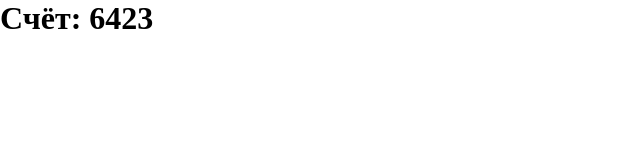
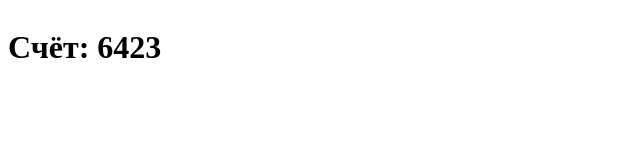
Before and after one commit to pi17v-ppse/Dimitriuk, a website: page 2048Game/index.html in a window 1280 px wide. Shown: the whole page, without its empty margins (0-640 px from the left). Drawn offline with Linux system fonts and the light colour scheme.

Commit message:
html and body stretched, padding removed

```diff
--- a/2048Game/main.css
+++ b/2048Game/main.css
@@ -1,9 +1,4 @@
-* {margin: 0; padding: 0;}
 
-html, body {
-    width: 100%;
-    height: 100%;
-}
 
 .game {
     position: relative;
```
